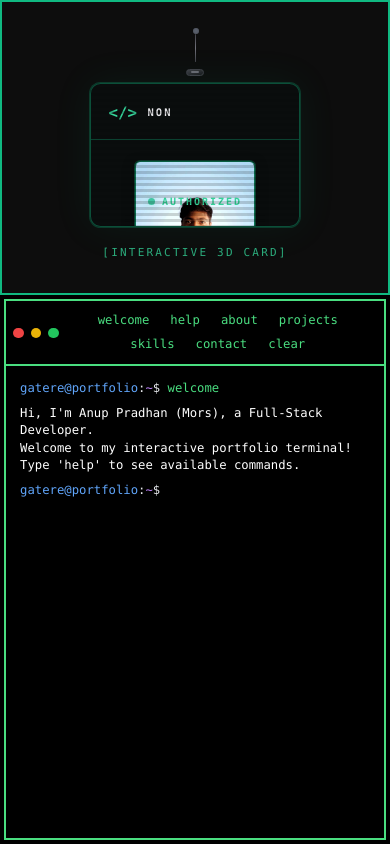
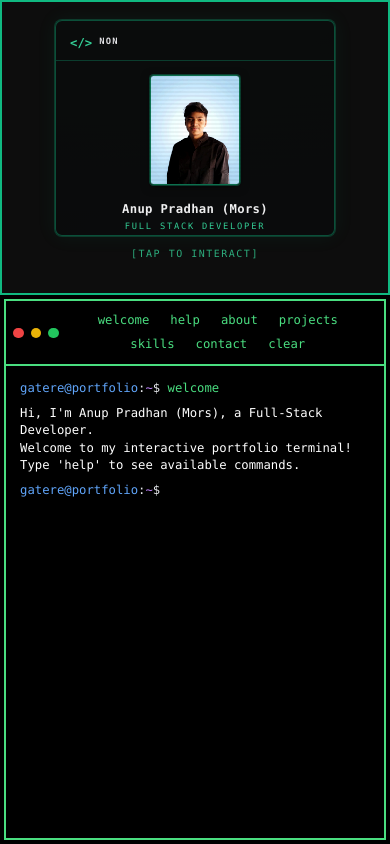
Before and after one commit to M0rs-Ruki/terminal-portfolio, a React (Vite) app: page / in a window 390 px wide. Built offline with nearby package versions, Linux system fonts and the light colour scheme.

Commit message:
Identity card responsive

```diff
--- a/public/css/IdentityComp.css
+++ b/public/css/IdentityComp.css
@@ -1,46 +1,77 @@
-/* Container fallback perspective (Tailwind adds [perspective:1000px]) */
+/* Container - Mobile responsive */
 .identity-container {
-  perspective: 1000px;
+  perspective: 800px;
   position: relative;
   display: flex;
   flex-direction: column;
   align-items: center;
-  padding-top: 2rem;
-  padding-bottom: 2rem;
-  color: rgb(110 231 183); /* text-emerald-300 */
+  padding: 1rem 0.5rem 2rem;
+  color: rgb(110 231 183);
 }
 
-/* Lanyard String */
+@media (min-width: 640px) {
+  .identity-container {
+    perspective: 1000px;
+    padding: 2rem;
+  }
+}
+
+/* Lanyard String - Mobile responsive */
 .lanyard-string {
-  margin-bottom: 0.5rem;
+  margin-bottom: 0.25rem;
   width: 1px;
-  height: 5rem;
+  height: 3rem;
   border-radius: 0.125rem;
   background: linear-gradient(to bottom, rgb(63 63 70), rgb(113 113 122), rgb(63 63 70));
   position: relative;
 }
 
+@media (min-width: 640px) {
+  .lanyard-string {
+    margin-bottom: 0.5rem;
+    height: 5rem;
+  }
+}
+
 .lanyard-string::before {
   content: "";
   position: absolute;
+  top: -4px;
+  left: -1.5px;
+  width: 4px;
+  height: 4px;
+  background: #6b7280;
+  border-radius: 50%;
+  box-shadow: 0 0 4px rgba(0,0,0,0.4) inset;
+}
+
+@media (min-width: 640px) {
+  .lanyard-string::before {
     top: -6px;
     left: -2px;
     width: 6px;
     height: 6px;
-  background: #6b7280; /* zinc-500 */
-  border-radius: 50%;
-  box-shadow: 0 0 4px rgba(0,0,0,0.4) inset;
+  }
 }
 
-/* Lanyard Clip */
+/* Lanyard Clip - Mobile responsive */
+.lanyard-clip {
+  margin-bottom: 0.25rem;
+  position: relative;
+  width: 1rem;
+  height: 0.75rem;
+  border-radius: 0.2rem;
+  border: 1px solid rgb(63 63 70);
+  background: linear-gradient(to bottom right, rgb(63 63 70), rgb(24 24 27));
+}
+
+@media (min-width: 640px) {
   .lanyard-clip {
     margin-bottom: 0.5rem;
-  position: relative;
     width: 1.25rem;
     height: 1rem;
     border-radius: 0.25rem;
-  border: 1px solid rgb(63 63 70);
-  background: linear-gradient(to bottom right, rgb(63 63 70), rgb(24 24 27));
+  }
 }
 
 .lanyard-clip::before {
@@ -48,43 +79,80 @@
   position: absolute;
   top: 50%;
   left: 50%;
-  width: 8px;
-  height: 2px;
-  background: #71717a; /* zinc-500/600 */
+  width: 6px;
+  height: 1.5px;
+  background: #71717a;
   transform: translate(-50%, -50%);
   border-radius: 1px;
   opacity: 0.9;
 }
 
-/* ID Card */
+@media (min-width: 640px) {
+  .lanyard-clip::before {
+    width: 8px;
+    height: 2px;
+  }
+}
+
+/* ID Card - Mobile responsive */
 .identity-card {
   position: relative;
   isolation: isolate;
   overflow: hidden;
-  width: 15rem;
-  height: 360px;
-  border-radius: 0.75rem;
+  width: 90vw;
+  max-width: 280px;
+  height: 320px;
+  border-radius: 0.5rem;
   border: 1px solid rgba(16, 185, 129, 0.4);
   background: rgba(9, 9, 11, 0.8);
   backdrop-filter: blur(8px);
   box-shadow:
     0 0 0 1px rgba(16, 185, 129, 0.25),
+    0 0 20px rgba(16, 185, 129, 0.08);
+  transform-style: preserve-3d;
+  transition: box-shadow 0.3s ease, transform 0.3s ease;
+}
+
+@media (min-width: 480px) {
+  .identity-card {
+    max-width: 320px;
+    height: 360px;
+    border-radius: 0.6rem;
+  }
+}
+
+@media (min-width: 640px) {
+  .identity-card {
+    width: 15rem;
+    max-width: none;
+    height: 360px;
+    border-radius: 0.75rem;
+    box-shadow:
+      0 0 0 1px rgba(16, 185, 129, 0.25),
       0 0 40px rgba(16, 185, 129, 0.08);
-  transform-style: preserve-3d;
     transition: box-shadow 0.5s cubic-bezier(0.23, 1, 0.32, 1),
                 transform 0.5s cubic-bezier(0.23, 1, 0.32, 1);
   }
+}
 
-/* Responsive sizing for larger screens */
-@media (min-width: 640px) {
+@media (min-width: 768px) {
   .identity-card {
     width: 18rem;
     height: 420px;
   }
 }
 
-/* 3D hover motion and stronger glow on hover */
-.identity-card.hovered {
+/* Mobile-specific styles - Reduced 3D effect */
+.identity-card.mobile.hovered {
+  transform: rotateX(2deg) rotateY(2deg) translateZ(5px);
+  box-shadow:
+    0 10px 25px rgba(0, 0, 0, 0.6),
+    0 0 0 1px rgba(16,185,129,0.45),
+    0 0 20px rgba(16,185,129,0.20);
+}
+
+/* Desktop hover - Full 3D effect */
+.identity-card.hovered:not(.mobile) {
   transform: rotateX(10deg) rotateY(10deg) translateZ(20px);
   box-shadow:
     0 25px 50px rgba(0, 0, 0, 0.9),
@@ -93,7 +161,264 @@
     inset 0 1px 0 rgba(255,255,255,0.08);
 }
 
-/* Backdrop glow */
+/* Card Header - Mobile responsive */
+.card-header {
+  display: flex;
+  align-items: center;
+  padding: 0.75rem 1rem 0.5rem;
+  border-bottom: 1px solid rgba(16, 185, 129, 0.3);
+}
+
+@media (min-width: 640px) {
+  .card-header {
+    padding: 1.25rem 1.25rem 1rem 1.25rem;
+  }
+}
+
+.company-logo {
+  margin-right: 0.5rem;
+}
+
+@media (min-width: 640px) {
+  .company-logo {
+    margin-right: 0.75rem;
+  }
+}
+
+.logo-icon {
+  font-family: ui-monospace, SFMono-Regular, "SF Mono", Consolas, "Liberation Mono", Menlo, monospace;
+  font-size: 0.875rem;
+  font-weight: bold;
+  color: rgb(52 211 153);
+}
+
+@media (min-width: 640px) {
+  .logo-icon {
+    font-size: 1.125rem;
+  }
+}
+
+.company-name {
+  font-family: ui-monospace, SFMono-Regular, "SF Mono", Consolas, "Liberation Mono", Menlo, monospace;
+  font-size: 0.625rem;
+  color: rgb(228 228 231);
+  font-weight: 600;
+  letter-spacing: 0.15em;
+  text-transform: uppercase;
+}
+
+@media (min-width: 480px) {
+  .company-name {
+    font-size: 0.75rem;
+    letter-spacing: 0.2em;
+  }
+}
+
+@media (min-width: 640px) {
+  .company-name {
+    font-size: 0.875rem;
+  }
+}
+
+/* Photo Section - Mobile responsive */
+.photo-section {
+  padding: 1rem 1rem 0.75rem;
+  display: flex;
+  justify-content: center;
+}
+
+@media (min-width: 640px) {
+  .photo-section {
+    padding: 1.5rem 1.25rem 1rem 1.25rem;
+  }
+}
+
+.photo-frame {
+  position: relative;
+  width: 90px;
+  height: 110px;
+  border-radius: 0.25rem;
+  overflow: hidden;
+  border: 1px solid rgba(16, 185, 129, 0.6);
+  box-shadow:
+    0 0 0 1px rgba(16, 185, 129, 0.3),
+    0 2px 8px rgba(0, 0, 0, 0.5);
+}
+
+@media (min-width: 480px) {
+  .photo-frame {
+    width: 100px;
+    height: 125px;
+    border-radius: 0.3rem;
+  }
+}
+
+@media (min-width: 640px) {
+  .photo-frame {
+    width: 120px;
+    height: 150px;
+    border-radius: 0.375rem;
+    box-shadow:
+      0 0 0 1px rgba(16, 185, 129, 0.3),
+      0 4px 12px rgba(0, 0, 0, 0.5);
+  }
+}
+
+.profile-photo {
+  width: 100%;
+  height: 100%;
+  object-fit: cover;
+  filter: grayscale(0.2) contrast(1.1);
+  transition: all 0.3s ease;
+}
+
+.identity-card.hovered .profile-photo {
+  filter: grayscale(0%) contrast(1.2);
+}
+
+/* Info Section - Mobile responsive */
+.info-section {
+  padding: 0 1rem;
+  text-align: center;
+  margin-top: 0.5rem;
+}
+
+@media (min-width: 640px) {
+  .info-section {
+    padding: 0 1.25rem;
+  }
+}
+
+.employee-name {
+  font-family: ui-monospace, SFMono-Regular, "SF Mono", Consolas, "Liberation Mono", Menlo, monospace;
+  font-size: 0.875rem;
+  font-weight: 800;
+  color: rgb(244 244 245);
+  letter-spacing: 0.025em;
+  line-height: 1.2;
+}
+
+@media (min-width: 480px) {
+  .employee-name {
+    font-size: 1rem;
+  }
+}
+
+@media (min-width: 640px) {
+  .employee-name {
+    font-size: 1.125rem;
+  }
+}
+
+.employee-title {
+  font-family: ui-monospace, SFMono-Regular, "SF Mono", Consolas, "Liberation Mono", Menlo, monospace;
+  font-size: 0.625rem;
+  color: rgb(52 211 153);
+  text-transform: uppercase;
+  letter-spacing: 0.2em;
+  margin-top: 0.25rem;
+}
+
+@media (min-width: 640px) {
+  .employee-title {
+    font-size: 0.75rem;
+    letter-spacing: 0.25em;
+  }
+}
+
+.employee-id {
+  font-family: ui-monospace, SFMono-Regular, "SF Mono", Consolas, "Liberation Mono", Menlo, monospace;
+  font-size: 9px;
+  color: rgb(113 113 122);
+  letter-spacing: 0.25em;
+  text-transform: uppercase;
+  margin-top: 0.5rem;
+}
+
+@media (min-width: 640px) {
+  .employee-id {
+    font-size: 10px;
+    letter-spacing: 0.3em;
+    margin-top: 0.75rem;
+  }
+}
+
+/* Card Footer - Mobile responsive */
+.card-footer {
+  position: absolute;
+  bottom: 0.75rem;
+  left: 1rem;
+  right: 1rem;
+  display: flex;
+  justify-content: center;
+}
+
+@media (min-width: 640px) {
+  .card-footer {
+    bottom: 1.25rem;
+    left: 1.25rem;
+    right: 1.25rem;
+  }
+}
+
+.access-level {
+  display: flex;
+  align-items: center;
+  font-family: ui-monospace, SFMono-Regular, "SF Mono", Consolas, "Liberation Mono", Menlo, monospace;
+  font-size: 9px;
+  color: rgb(52 211 153);
+  font-weight: 600;
+  letter-spacing: 0.15em;
+  text-transform: uppercase;
+}
+
+@media (min-width: 640px) {
+  .access-level {
+    font-size: 10px;
+    letter-spacing: 0.2em;
+  }
+}
+
+.status-indicator {
+  display: inline-block;
+  width: 0.375rem;
+  height: 0.375rem;
+  border-radius: 50%;
+  background: rgb(16 185 129);
+  box-shadow: 0 0 8px rgba(16, 185, 129, 0.6);
+  animation: pulse 2s cubic-bezier(0.4, 0, 0.6, 1) infinite;
+  margin-right: 0.375rem;
+}
+
+@media (min-width: 640px) {
+  .status-indicator {
+    width: 0.5rem;
+    height: 0.5rem;
+    box-shadow: 0 0 10px rgba(16, 185, 129, 0.6);
+    margin-right: 0.5rem;
+  }
+}
+
+/* Interactive Label - Mobile responsive */
+.interaction-label {
+  font-family: ui-monospace, SFMono-Regular, "SF Mono", Consolas, "Liberation Mono", Menlo, monospace;
+  font-size: 10px;
+  color: rgba(52, 211, 153, 0.8);
+  margin-top: 0.75rem;
+  letter-spacing: 0.15em;
+  text-transform: uppercase;
+  text-align: center;
+}
+
+@media (min-width: 640px) {
+  .interaction-label {
+    font-size: 11px;
+    margin-top: 1.25rem;
+    letter-spacing: 0.2em;
+  }
+}
+
+/* Backdrop glow - Same for all devices */
 .backdrop-glow {
   pointer-events: none;
   position: absolute;
@@ -101,11 +426,19 @@
   opacity: 0.1;
   mix-blend-mode: screen;
   background:
+    radial-gradient(800px 200px at 20% 0%, rgba(16,185,129,.15), transparent),
+    radial-gradient(800px 200px at 80% 100%, rgba(16,185,129,.1), transparent);
+}
+
+@media (min-width: 640px) {
+  .backdrop-glow {
+    background:
       radial-gradient(1000px 300px at 20% 0%, rgba(16,185,129,.15), transparent),
       radial-gradient(1000px 300px at 80% 100%, rgba(16,185,129,.1), transparent);
   }
+}
 
-/* CRT scanlines (subtle) */
+/* CRT scanlines - Lighter on mobile */
 .crt-scanlines {
   position: absolute;
   inset: 0;
@@ -116,81 +449,23 @@
   content: "";
   position: absolute;
   inset: 0;
-  background:
-    linear-gradient(to bottom, rgba(18,16,16,0) 50%, rgba(0,0,0,0.28) 50%);
-  background-size: 100% 6px; /* each line = 3px */
+  background: linear-gradient(to bottom, rgba(18,16,16,0) 50%, rgba(0,0,0,0.15) 50%);
+  background-size: 100% 4px;
   pointer-events: none;
   z-index: 1;
   mix-blend-mode: multiply;
-  opacity: 0.6;
-}
-
-/* Card Header */
-.card-header {
-  display: flex;
-  align-items: center;
-  padding: 1.25rem 1.25rem 1rem 1.25rem;
-  border-bottom: 1px solid rgba(16, 185, 129, 0.3);
-}
-
-.company-logo {
-  margin-right: 0.75rem;
-}
-
-.logo-icon {
-  font-family: ui-monospace, SFMono-Regular, "SF Mono", Consolas, "Liberation Mono", Menlo, monospace;
-  font-size: 1.125rem;
-  font-weight: bold;
-  color: rgb(52 211 153); /* text-emerald-400 */
-}
-
-.company-name {
-  font-family: ui-monospace, SFMono-Regular, "SF Mono", Consolas, "Liberation Mono", Menlo, monospace;
-  font-size: 0.75rem;
-  color: rgb(228 228 231); /* text-zinc-200 */
-  font-weight: 600;
-  letter-spacing: 0.2em;
-  text-transform: uppercase;
+  opacity: 0.3;
 }
 
 @media (min-width: 640px) {
-  .company-name {
-    font-size: 0.875rem;
+  .crt-scanlines::before {
+    background: linear-gradient(to bottom, rgba(18,16,16,0) 50%, rgba(0,0,0,0.28) 50%);
+    background-size: 100% 6px;
+    opacity: 0.6;
   }
 }
 
-/* Photo Section */
-.photo-section {
-  padding: 1.5rem 1.25rem 1rem 1.25rem;
-  display: flex;
-  justify-content: center;
-}
-
-.photo-frame {
-  position: relative;
-  width: 120px;
-  height: 150px;
-  border-radius: 0.375rem;
-  overflow: hidden;
-  border: 1px solid rgba(16, 185, 129, 0.6);
-  box-shadow:
-    0 0 0 1px rgba(16, 185, 129, 0.3),
-    0 4px 12px rgba(0, 0, 0, 0.5);
-}
-
-.profile-photo {
-  width: 100%;
-  height: 100%;
-  object-fit: cover;
-  filter: grayscale(0.2) contrast(1.1);
-  transition: all 0.3s ease;
-}
-
-/* Photo polish on hover */
-.identity-card.hovered .profile-photo {
-  filter: grayscale(0%) contrast(1.2);
-}
-
+/* Photo overlay */
 .photo-overlay {
   position: absolute;
   inset: 0;
@@ -203,69 +478,28 @@
   opacity: 1;
 }
 
-/* Info Section */
-.info-section {
-  padding: 0 1.25rem;
-  text-align: center;
+/* Holographic Effect - Reduced on mobile */
+.holographic-overlay {
+  pointer-events: none;
+  position: absolute;
+  inset: 0;
+  transform: translateX(-100%);
+  background: linear-gradient(90deg, transparent, rgba(16, 185, 129, 0.08), transparent);
+  transition: transform 0.5s ease;
 }
 
-.employee-name {
-  font-family: ui-monospace, SFMono-Regular, "SF Mono", Consolas, "Liberation Mono", Menlo, monospace;
-  font-size: 1.125rem;
-  font-weight: 800;
-  color: rgb(244 244 245); /* text-zinc-100 */
-  letter-spacing: 0.025em;
+@media (min-width: 640px) {
+  .holographic-overlay {
+    background: linear-gradient(90deg, transparent, rgba(16, 185, 129, 0.12), transparent);
+    transition: transform 0.7s ease;
+  }
 }
 
-.employee-title {
-  font-family: ui-monospace, SFMono-Regular, "SF Mono", Consolas, "Liberation Mono", Menlo, monospace;
-  font-size: 0.75rem;
-  color: rgb(52 211 153); /* text-emerald-400 */
-  text-transform: uppercase;
-  letter-spacing: 0.25em;
+.identity-card.hovered .holographic-overlay {
+  transform: translateX(100%);
 }
 
-.employee-id {
-  font-family: ui-monospace, SFMono-Regular, "SF Mono", Consolas, "Liberation Mono", Menlo, monospace;
-  font-size: 10px;
-  color: rgb(113 113 122); /* text-zinc-500 */
-  letter-spacing: 0.3em;
-  text-transform: uppercase;
-  margin-top: 0.75rem;
-}
-
-/* Card Footer */
-.card-footer {
-  position: absolute;
-  bottom: 1.25rem;
-  left: 1.25rem;
-  right: 1.25rem;
-  display: flex;
-  justify-content: center;
-}
-
-.access-level {
-  display: flex;
-  align-items: center;
-  font-family: ui-monospace, SFMono-Regular, "SF Mono", Consolas, "Liberation Mono", Menlo, monospace;
-  font-size: 10px;
-  color: rgb(52 211 153); /* text-emerald-400 */
-  font-weight: 600;
-  letter-spacing: 0.2em;
-  text-transform: uppercase;
-}
-
-.status-indicator {
-  display: inline-block;
-  width: 0.5rem;
-  height: 0.5rem;
-  border-radius: 50%;
-  background: rgb(16 185 129); /* bg-emerald-500 */
-  box-shadow: 0 0 10px rgba(16, 185, 129, 0.6);
-  animation: pulse 2s cubic-bezier(0.4, 0, 0.6, 1) infinite;
-  margin-right: 0.5rem;
-}
-
+/* Pulse animation */
 @keyframes pulse {
   0%, 100% {
     opacity: 1;
@@ -275,27 +509,11 @@
   }
 }
 
-/* Holographic Effect */
-.holographic-overlay {
-  pointer-events: none;
-  position: absolute;
-  inset: 0;
-  transform: translateX(-100%);
-  background: linear-gradient(90deg, transparent, rgba(16, 185, 129, 0.12), transparent);
-  transition: transform 0.7s ease;
+/* Prevent text selection on touch devices */
+@media (hover: none) {
+  .identity-card {
+    -webkit-user-select: none;
+    user-select: none;
+    -webkit-touch-callout: none;
   }
-
-/* Holographic sweep */
-.identity-card.hovered .holographic-overlay {
-  transform: translateX(100%);
 }
-
-/* Interactive Label */
-.interaction-label {
-  font-family: ui-monospace, SFMono-Regular, "SF Mono", Consolas, "Liberation Mono", Menlo, monospace;
-  font-size: 11px;
-  color: rgba(52, 211, 153, 0.8); /* text-emerald-400/80 */
-  margin-top: 1.25rem;
-  letter-spacing: 0.2em;
-  text-transform: uppercase;
-}
--- a/src/components/IdentityComp.jsx
+++ b/src/components/IdentityComp.jsx
@@ -1,4 +1,4 @@
-import React, { useState } from 'react';
+import React, { useState, useEffect } from 'react';
 import '/public/css/IdentityComp.css';
 
 const IdentityComp = ({
@@ -9,18 +9,50 @@ const IdentityComp = ({
   id = "EMP001"
 }) => {
   const [isHovered, setIsHovered] = useState(false);
+  const [isMobile, setIsMobile] = useState(false);
+
+  // Detect mobile devices
+  useEffect(() => {
+    const checkMobile = () => {
+      setIsMobile(window.innerWidth < 768);
+    };
+
+    checkMobile();
+    window.addEventListener('resize', checkMobile);
+
+    return () => window.removeEventListener('resize', checkMobile);
+  }, []);
+
+  // Handle touch events for mobile
+  const handleTouchStart = () => {
+    if (isMobile) {
+      setIsHovered(true);
+    }
+  };
+
+  const handleTouchEnd = () => {
+    if (isMobile) {
+      setTimeout(() => setIsHovered(false), 2000);
+    }
+  };
 
   return (
     <div className="identity-container">
-      {/* Lanyard String */}
+      {/* Lanyard String - Only show on desktop */}
+      {!isMobile && (
+        <>
           <div className="lanyard-string" />
           <div className="lanyard-clip" />
+        </>
+      )}
 
       {/* ID Card */}
       <div
-        className={`identity-card ${isHovered ? 'hovered' : ''}`}
-        onMouseEnter={() => setIsHovered(true)}
-        onMouseLeave={() => setIsHovered(false)}
+        className={`identity-card ${isHovered ? 'hovered' : ''} ${isMobile ? 'mobile' : ''}`}
+        onMouseEnter={() => !isMobile && setIsHovered(true)}
+        onMouseLeave={() => !isMobile && setIsHovered(false)}
+        onTouchStart={handleTouchStart}
+        onTouchEnd={handleTouchEnd}
         aria-label="Identity card"
       >
         {/* Subtle grid/glow backdrop */}
@@ -29,7 +61,7 @@ const IdentityComp = ({
         {/* CRT scanlines overlay */}
         <div aria-hidden className="crt-scanlines" />
 
-        {/* Card Header */}
+        {/* Card Header - Smaller on mobile */}
         <div className="card-header">
           <div className="company-logo">
             <span className="logo-icon">&lt;/&gt;</span>
@@ -64,13 +96,15 @@ const IdentityComp = ({
           </div>
         </div>
 
-        {/* Card Footer */}
+        {/* Card Footer - Hide AUTHORIZED on mobile */}
+        {!isMobile && (
           <div className="card-footer">
             <div className="access-level">
               <span className="status-indicator" />
               <span>AUTHORIZED</span>
             </div>
           </div>
+        )}
 
         {/* Holographic Effect */}
         <div aria-hidden className="holographic-overlay" />
@@ -78,7 +112,7 @@ const IdentityComp = ({
 
       {/* Interactive Label */}
       <div className="interaction-label">
-        [Interactive 3D Card]
+        {isMobile ? '[Tap to Interact]' : '[Interactive 3D Card]'}
       </div>
     </div>
   );
--- a/src/components/TerminalComp/About.jsx
+++ b/src/components/TerminalComp/About.jsx
@@ -230,7 +230,7 @@ const About = () => {
         </div>
       </div>
 
-      <style jsx>{`
+      <style jsx="true">{`
         @keyframes matrix-fall {
           0% { transform: translateY(-100vh); }
           100% { transform: translateY(100vh); }
```
Also changed, not shown: public/css/About.css (deleted). Lines whose indentation alone changed are shown as unchanged.
